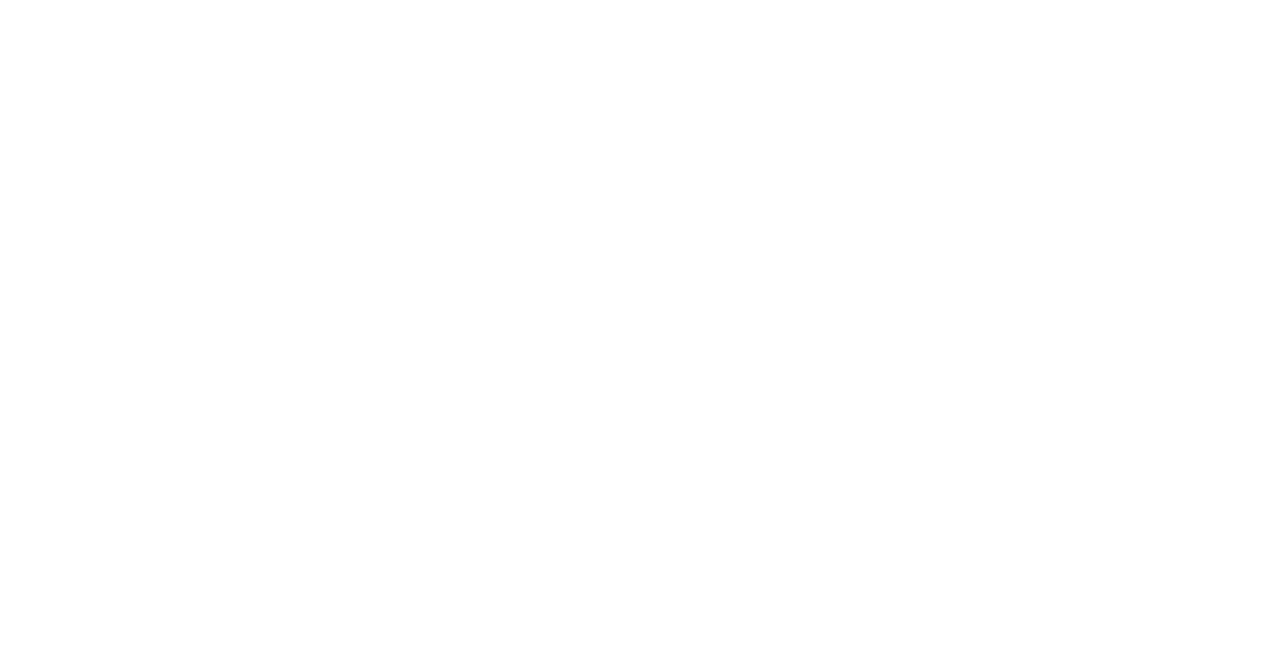
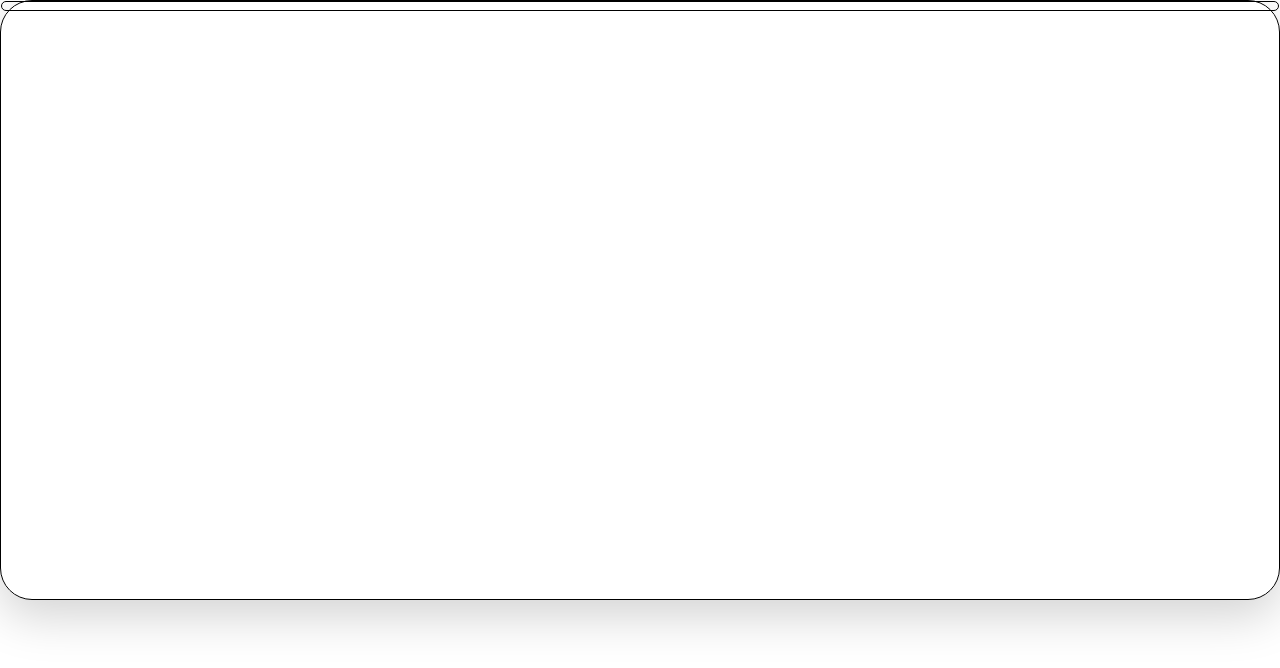
Before and after one commit to savindaJ/JS-Calculator, a website: page index.html in a window 1280 px wide. Drawn offline with Linux system fonts and the light colour scheme.

Commit message:
add main root

```diff
--- a/index.html
+++ b/index.html
@@ -9,9 +9,21 @@
     <link rel="stylesheet" href="assets/css/style.css">
 </head>
 <body>
+<main>
+    <section class="border border-black rounded-5 shadow-lg" style="height: 75vh">
+        <div class="row border border-black rounded-5 m-auto">
+            <div class="row d-flex justify-content-end">
+                <div class="col-2">
+                    <h1 id="oparator" class="mt-1 text-warning"></h1>
+                </div>
 
-
-
+                <div class="col">
+                    <h1 class="mt-1" id="display-text"></h1>
+                </div>
+            </div>
+        </div>
+    </section>
+</main>
 <script src="assets/js/index.js"></script>
 </body>
 </html>
```
